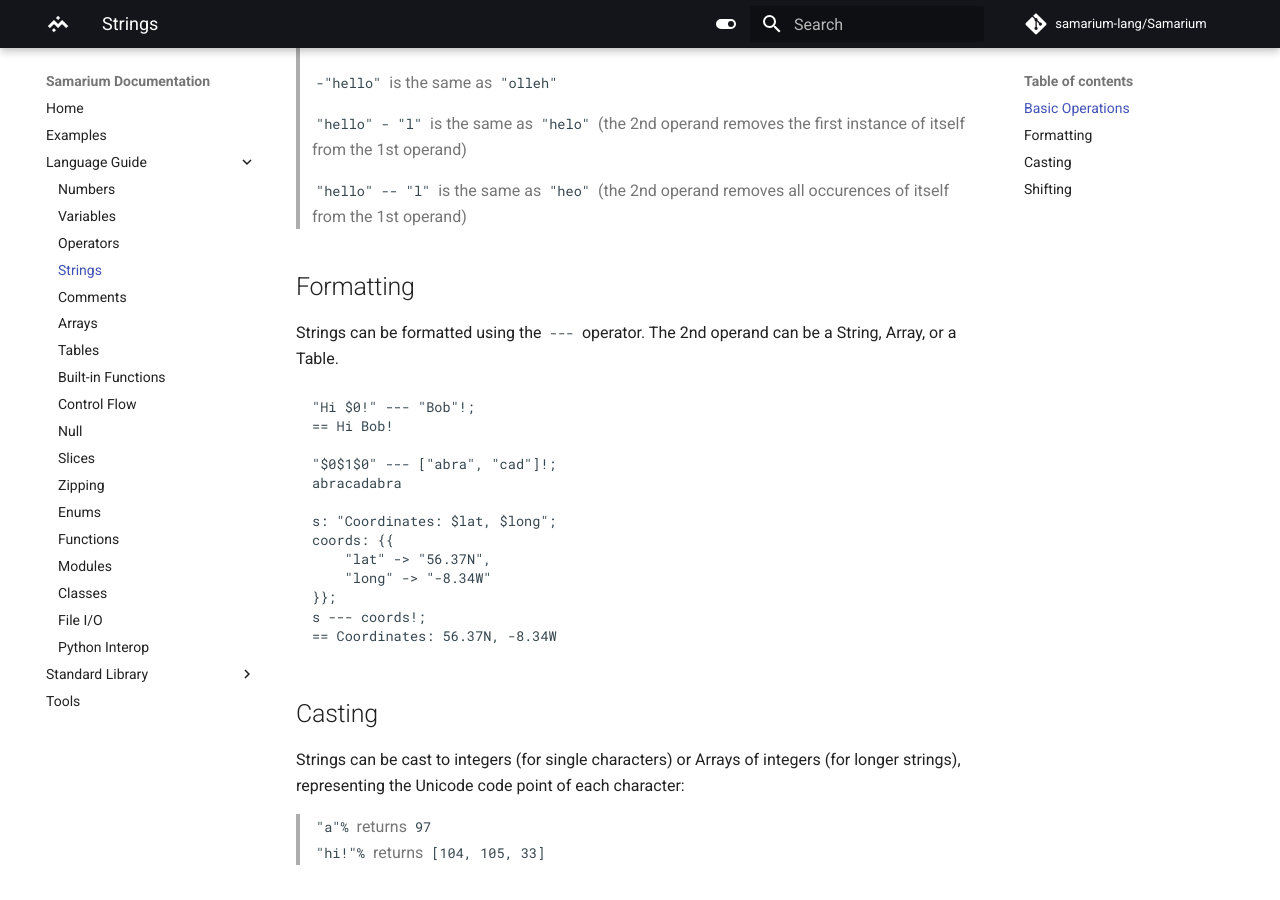
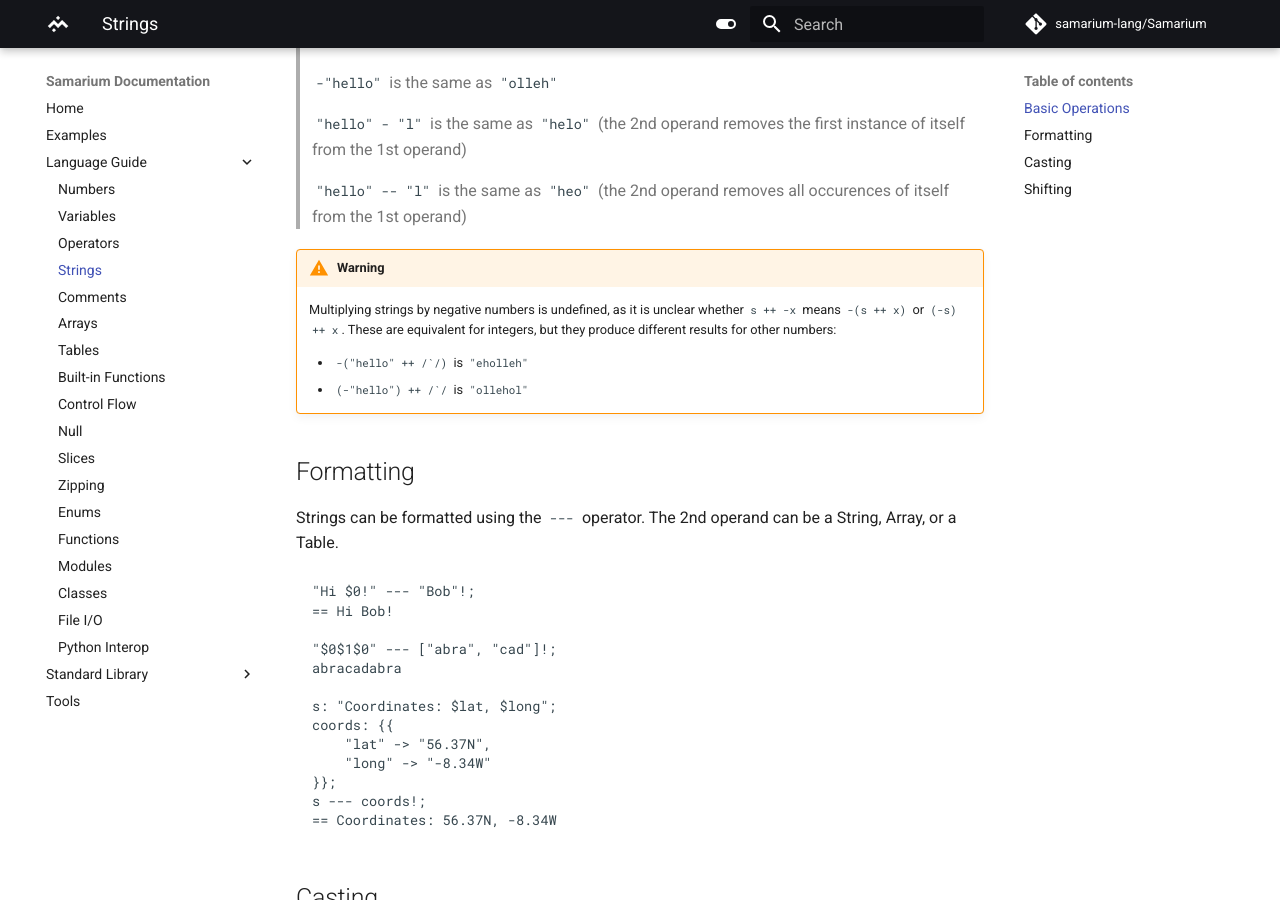
Before and after one commit to samarium-lang/Samarium, an MkDocs documentation site: the page built from docs/strings.md, in a window 1280 px wide and 900 px high, scrolled down 639 px. Built offline with MkDocs 1.6.1 and Material for MkDocs 9.7.7, drawn with Linux system fonts in a browser that asks for light colours; comment, search, counter and statistics services are not loaded.

Commit message:
(docs) Added a warning for string * -number mul

```diff
--- a/docs/strings.md
+++ b/docs/strings.md
@@ -32,8 +32,16 @@ Strings can be manipulated using some arithmetic operators:
 > `"hello" - "l"` is the same as `"helo"` (the 2nd operand removes the first
 > instance of itself from the 1st operand)
 
-> `"hello" -- "l"` is the same as `"heo"` (the 2nd operand removes all occurences
-> of itself from the 1st operand)
+> `"hello" -- "l"` is the same as `"heo"` (the 2nd operand removes all
+> occurences of itself from the 1st operand)
+
+!!! warning
+    Multiplying strings by negative numbers is undefined, as it is unclear
+    whether `s ++ -x` means `-(s ++ x)` or `(-s) ++ x`. These are equivalent for
+    integers, but they produce different results for other numbers:
+
+    - ``-("hello" ++ /`/)`` is `"eholleh"`
+    - ``(-"hello") ++ /`/`` is `"ollehol"`
 
 
 ## Formatting
```
